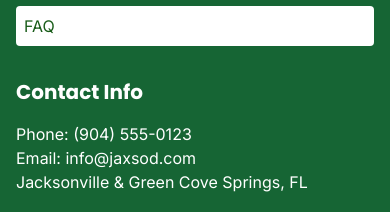
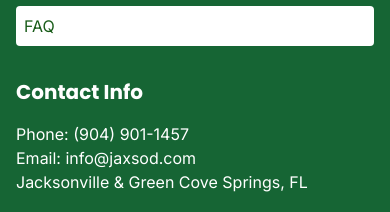
Before and after one commit to bigbricey/sb1-nvbevo, a React (Vite) app: page /sod-types in a window 390 px wide. Shown: the part 3382-3594 px from the top of the page. Built offline with nearby package versions, Linux system fonts and the light colour scheme.

Commit message:
Updated phone number to 904-901-1457 in footer

```diff
--- a/src/components/Footer.tsx
+++ b/src/components/Footer.tsx
@@ -21,7 +21,7 @@ const Footer = () => {
           </div>
           <div>
             <h3 className="text-xl font-bold mb-4">Contact Info</h3>
-            <p>Phone: (904) 555-0123</p>
+            <p>Phone: (904) 901-1457</p>
             <p>Email: info@jaxsod.com</p>
             <p>Jacksonville & Green Cove Springs, FL</p>
           </div>
```
